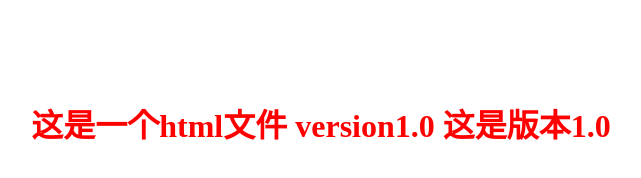
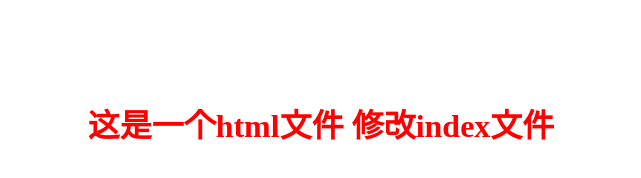
Before and after one commit to chenmingxing-ll/cmx.com, a plain HTML site: page index.html in a window 1280 px wide. Shown: the whole page, without its empty margins (319-960 px from the left). Drawn offline with Linux system fonts and the light colour scheme.

Commit message:
reset rewirte

```diff
--- a/index.html
+++ b/index.html
@@ -7,6 +7,6 @@
  <link rel="stylesheet" type="text/css" href="style.css">
  </head>
  <body>
-	<h1>这是一个html文件 version1.0  这是版本1.0</h1>
+	<h1>这是一个html文件 修改index文件</h1>
  </body>
 </html>
```
